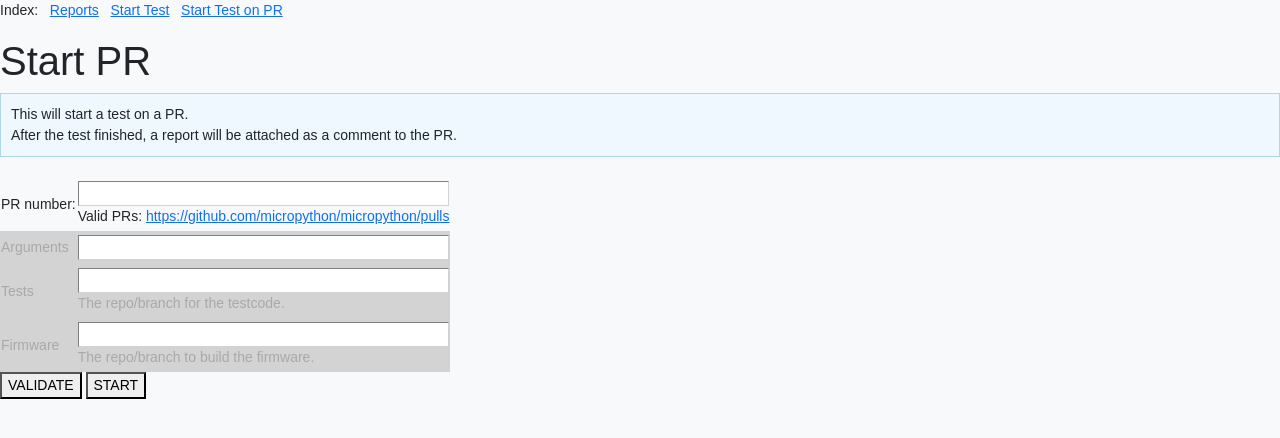
After one commit to octoprobe/testbed_micropython_reports, a FastAPI app: template app/templates/jobs_pr.html in a window 1280 px wide. The commit adds this page. Shown: the top 438 px of the page. Run offline with FastAPI, Linux system fonts and the light colour scheme; the template is opened without the code that fills it, so the values that code supplies are empty; parts of the project's set-up code (start-up, migrations or seed data) failed here and were passed over.

Commit message:
Implement: Run Test on PR

```diff
--- a/app/main.py
+++ b/app/main.py
@@ -10,8 +10,10 @@ from fastapi.responses import HTMLResponse, JSONResponse
 from fastapi.staticfiles import StaticFiles
 from fastapi.templating import Jinja2Templates
 
+from app import util_logging, util_validate
 from app.util_github import (
     FormStartJob,
+    FormStartJobPr,
     ReturncodeStartJob,
     gh_start_job,
 )
@@ -21,8 +23,6 @@ from app.util_github2 import (
     list_reports,
     save_as_workflow_input,
 )
-from app.util_logging import init_logging
-from app.util_validate import validate_repos
 
 from .constants import DIRECTORY_REPORTS
 from .render_directory import render_directory_or_file
@@ -30,7 +30,7 @@ from .render_log import SEVERITY_DEFAULT
 
 logger = logging.getLogger(__file__)
 
-init_logging(level=logging.INFO)
+util_logging.init_logging(level=logging.INFO)
 
 app = FastAPI()
 
@@ -45,7 +45,22 @@ def read_root(request: Request):
     return JINJA2_TEMPLATES.TemplateResponse("index.html", {"request": request})
 
 
-def _jobs_response(
+def _index_start_pr(
+    request: Request,
+    form_startjob_pr: FormStartJobPr,
+    form_rc: ReturncodeStartJob,
+) -> HTMLResponse:
+    return JINJA2_TEMPLATES.TemplateResponse(
+        "jobs_pr.html",
+        {
+            "request": request,
+            "form_startjob_pr": form_startjob_pr,
+            "form_rc": form_rc,
+        },
+    )
+
+
+def _index_start(
     request: Request,
     form_startjob: FormStartJob,
     form_rc: ReturncodeStartJob,
@@ -60,9 +75,57 @@ def _jobs_response(
     )
 
 
+@app.get("/jobs/start_pr")
+def jobs_start_pr_GET(request: Request):
+    return _index_start_pr(
+        request=request,
+        form_startjob_pr=FormStartJobPr(),
+        form_rc=ReturncodeStartJob(),
+    )
+
+
+@app.post("/jobs/start_pr")
+def jobs_start_pr_POST(
+    request: Request, form_startjob_pr: typing.Annotated[FormStartJobPr, Form()]
+):
+    # form_data = await request.form()
+    # action = form_data.get("action", "start")
+    # Need to examine which will be the next job number
+    assert isinstance(form_startjob_pr, FormStartJobPr)
+
+    form_rc_pr = util_validate.validate_pr(form_startjob_pr=form_startjob_pr)
+
+    if form_startjob_pr.action == "validate":
+        return _index_start_pr(
+            request=request,
+            form_startjob_pr=form_startjob_pr,
+            form_rc=form_rc_pr,
+        )
+
+    if form_rc_pr.msg_error:
+        return _index_start_pr(
+            request=request,
+            form_startjob_pr=form_startjob_pr,
+            form_rc=form_rc_pr,
+        )
+
+    next_directory_metadata = gh_list()
+    if next_directory_metadata is not None:
+        save_as_workflow_input(
+            form_startjob=form_startjob_pr,
+            directory_metadata=next_directory_metadata,
+        )
+    form_rc = gh_start_job(form_startjob=form_startjob_pr)
+    return _index_start_pr(
+        request=request,
+        form_startjob_pr=form_startjob_pr,
+        form_rc=form_rc,
+    )
+
+
 @app.get("/jobs/start")
-def jobs_index_get(request: Request):
-    return _jobs_response(
+def jobs_start_GET(request: Request):
+    return _index_start(
         request=request,
         form_startjob=FormStartJob(),
         form_rc=ReturncodeStartJob(),
@@ -70,15 +133,16 @@ def jobs_index_get(request: Request):
 
 
 @app.post("/jobs/start")
-def jobs_index_post(
+def jobs_start_POST(
     request: Request, form_startjob: typing.Annotated[FormStartJob, Form()]
 ):
     # form_data = await request.form()
     # action = form_data.get("action", "start")
     # Need to examine which will be the next job number
+    assert isinstance(form_startjob, FormStartJob)
     if form_startjob.action == "validate":
-        form_rc = validate_repos(form_startjob=form_startjob)
-        return _jobs_response(
+        form_rc = util_validate.validate_repos(form_startjob=form_startjob)
+        return _index_start(
             request=request,
             form_startjob=form_startjob,
             form_rc=form_rc,
@@ -95,7 +159,7 @@ def jobs_index_post(
         # It typically takes some time till the new job appears in the list
         # time.sleep(2.0)
         pass
-    return _jobs_response(
+    return _index_start(
         request=request,
         form_startjob=form_startjob,
         form_rc=form_rc,
--- a/app/templates/base.html
+++ b/app/templates/base.html
@@ -11,7 +11,7 @@
 </head>
 
 <body class="bg-light">
-    <p>Index:&nbsp;&nbsp;&nbsp;<a href="/">Reports</a>&nbsp;&nbsp;&nbsp;<a href="/jobs/start">Start Job</a></p>
+    <p>Index:&nbsp;&nbsp;&nbsp;<a href="/">Reports</a>&nbsp;&nbsp;&nbsp;<a href="/jobs/start">Start Test</a>&nbsp;&nbsp;&nbsp;<a href="/jobs/start_pr">Start Test on PR</a></p>
     {% block content %}{% endblock %}
 </body>
 
--- a/app/templates/jobs.html
+++ b/app/templates/jobs.html
@@ -6,6 +6,10 @@ Octoprobe - testbed_micropython
 
 {% block content %}
 <style>
+  table {
+    border-collapse: collapse;
+  }
+
   input {
     width: 100%;
     border-color: lightgray;
--- /dev/null
+++ b/app/templates/jobs_pr.html
@@ -0,0 +1,111 @@
+{% extends "base.html" %}
+
+{% block title %}
+Octoprobe - testbed_micropython
+{% endblock %}
+
+{% block content %}
+<style>
+  table {
+    border-collapse: collapse;
+  }
+
+  td {
+    padding-top: 4px;
+    padding-bottom: 4px;
+  }
+
+  input {
+    width: 100%;
+    border-color: lightgray;
+    border-width: 1px;
+  }
+
+  tfoot {
+    background-color: lightgray;
+    color: darkgray;
+  }
+
+  tfoot input {
+    color: darkgray;
+  }
+</style>
+
+<h1>Start PR</h1>
+
+<div style="border: 1px solid lightblue; background-color: #f0f8ff; padding: 10px; margin-bottom: 20px;">
+  This will start a test on a PR.
+  <br />
+  After the test finished, a report will be attached as a comment to the PR.
+</div>
+
+<form method="post" action="/jobs/start_pr">
+  <table style="width: auto;">
+    <tbody>
+      <tr>
+        <td><label for="pr_number">PR number:</label></td>
+        <td><input type="text" id="pr_number" name="pr_number" value="{{ form_startjob_pr.pr_number }}">
+          <br />
+          Valid PRs: <a target="blank_"
+            href="https://github.com/micropython/micropython/pulls">https://github.com/micropython/micropython/pulls</a>
+        </td>
+      </tr>
+    </tbody>
+    <tfoot>
+      <tr>
+        <td><label for="arguments">Arguments</label></td>
+        <td>
+          <input type="text" id="arguments" name="arguments" value="{{ form_startjob_pr.arguments }}">
+        </td>
+      </tr>
+      <tr>
+        <td><label for="repo_tests">Tests</label></td>
+        <td><input type="text" id="repo_tests" name="repo_tests" required, value="{{ form_startjob_pr.repo_tests }}"
+            readonly><br />
+          The repo/branch for the testcode.
+        </td>
+      </tr>
+      <tr>
+        <td><label for="repo_firmware">Firmware</label></td>
+        <td><input type="text" id="repo_firmware" name="repo_firmware" value="{{ form_startjob_pr.repo_firmware }}"
+            readonly>
+          <br />
+          The repo/branch to build the firmware.
+        </td>
+      </tr>
+    </tfoot>
+  </table>
+
+  <p>
+    <button type="submit" name="action" value="validate"
+      onclick="this.innerHTML='VALIDATE ⏳'; this.style.cursor='wait';">
+      VALIDATE
+    </button>
+    <button type="submit" name="action" value="start" {{ form_rc.button_start_disabled }}
+      onclick="this.innerHTML='START ⏳'; this.style.cursor='wait';">
+      START
+    </button>
+  </p>
+
+  {%- if form_rc.msg_ok %}
+  <h2 style="color: green;">{{ form_rc.msg_ok }}</h2>
+  {%- endif %}
+  {%- if form_rc.msg_error %}
+  <h2 style="color: red;">{{ form_rc.msg_error }}</h2>
+  {%- endif %}
+
+</form>
+
+{%- if form_rc.stdout %}
+<div style="border: 1px solid green; background-color: rgb(228, 255, 228); padding: 10px; margin-bottom: 20px;">
+  {{ form_rc.stdout | safe }}
+</div>
+{%- endif %}
+
+{%- if form_rc.stderr %}
+<div style="border: 1px solid red; background-color: rgb(248, 188, 165); padding: 10px; margin-bottom: 20px;">
+  <pre style="font-size: small;">{{ form_rc.stderr | safe }}</pre>
+</div>
+{%- endif %}
+
+{%- endblock %}
--- a/app/util_github.py
+++ b/app/util_github.py
@@ -10,6 +10,7 @@ from app.constants import GITHUB_EVENT, GITHUB_REPO, GITHUB_WORKFLOW
 from . import util_github_mockdata
 
 USER_NOBODY = "nobody"
+USER_HMAERKI = "hmaerki"
 MOCKED_GITHUB_RESULTS = False
 
 # Provoke errors if the environment variable is NOT defined
@@ -117,6 +118,10 @@ class FormStartJob(BaseModel):
         ]
 
 
+class FormStartJobPr(FormStartJob):
+    pr_number: str | None = "17782"
+
+
 class ReturncodeStartJob(BaseModel):
     msg_ok: str | None = None
     msg_error: str | None = None
--- a/app/util_github2.py
+++ b/app/util_github2.py
@@ -460,7 +460,8 @@ class WorkflowReport:
     @property
     def started_at_text(self) -> str:
         if self.job is None:
-            assert self.base_directory.manual_workflow is not None
+            if self.base_directory.manual_workflow is None:
+                return "??"
             return self.base_directory.manual_workflow.started_at_text
         return self.job.started_at_text
 
```
Also changed, not shown: app/util_validate.py (+35 -1 lines).
